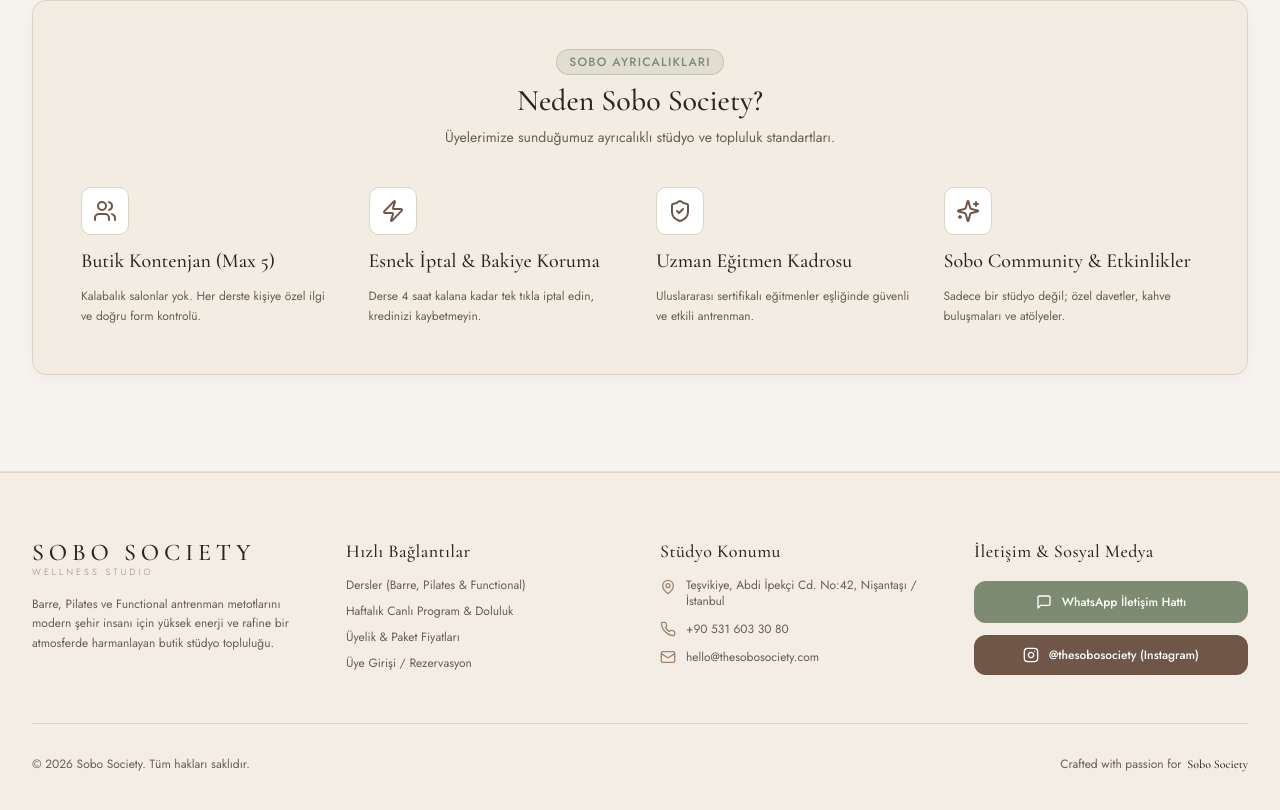
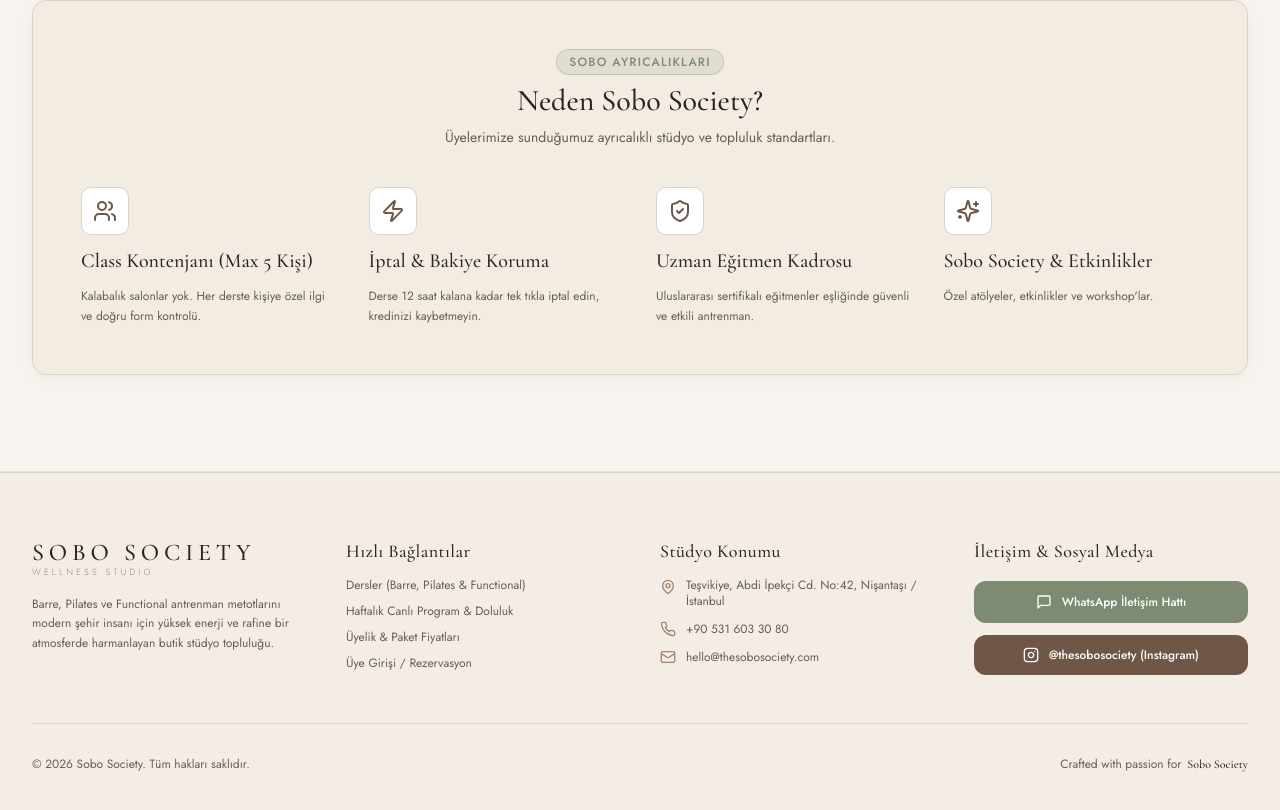
Before and after one commit to monster09856/SoboSociety, a Next.js app in the folder frontend/: page / in a window 1280 px wide. Shown: the part 3627-4437 px from the top of the page. Built offline with nearby package versions, Linux system fonts and the light colour scheme; no server answers.

Commit message:
fix(copy): update Sobo Advantages titles and cancellation hours according to client feedback

```diff
--- a/frontend/src/components/site/packages.tsx
+++ b/frontend/src/components/site/packages.tsx
@@ -172,13 +172,13 @@
   const advantages = [
     {
       icon: Users,
-      title: 'Butik Kontenjan (Max 5)',
+      title: 'Class Kontenjanı (Max 5 Kişi)',
       desc: 'Kalabalık salonlar yok. Her derste kişiye özel ilgi ve doğru form kontrolü.',
     },
     {
       icon: Zap,
-      title: 'Esnek İptal & Bakiye Koruma',
-      desc: 'Derse 4 saat kalana kadar tek tıkla iptal edin, kredinizi kaybetmeyin.',
+      title: 'İptal & Bakiye Koruma',
+      desc: 'Derse 12 saat kalana kadar tek tıkla iptal edin, kredinizi kaybetmeyin.',
     },
     {
       icon: ShieldCheck,
@@ -187,8 +187,8 @@
     },
     {
       icon: Sparkles,
-      title: 'Sobo Community & Etkinlikler',
-      desc: 'Sadece bir stüdyo değil; özel davetler, kahve buluşmaları ve atölyeler.',
+      title: 'Sobo Society & Etkinlikler',
+      desc: 'Özel atölyeler, etkinlikler ve workshop\'lar.',
     },
   ]
 
```
